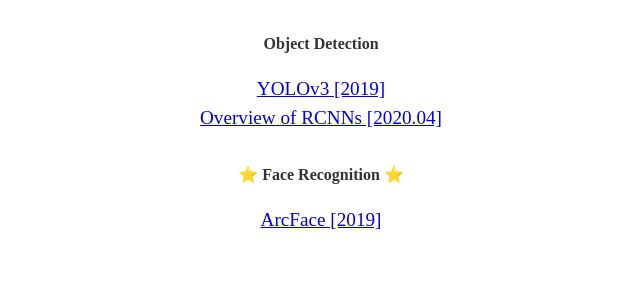
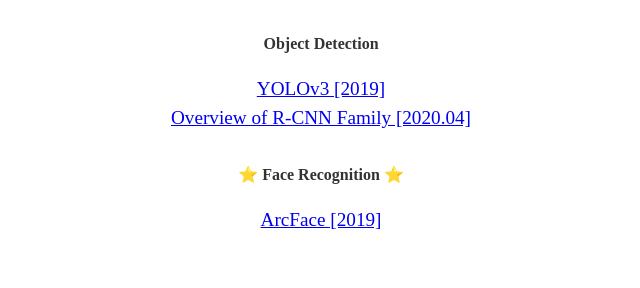
Before and after one commit to Noba1anc3/Noba1anc3.github.io, a Jekyll site: the page built from index.html, in a window 1280 px wide and 900 px high, scrolled down 3822 px. Shown: the part 153-441 px from the top of the window, without its empty margins (319-959 px from the left). Built offline with Jekyll 4.4.1, drawn with Linux system fonts in a browser that asks for light colours; some web fonts are replaced.

Commit message:
Update about.html

```diff
--- a/_includes/about.html
+++ b/_includes/about.html
@@ -64,7 +64,7 @@
   <h4>Object Detection</h4>
   <a target="_blank" href="https://github.com/Noba1anc3/yolov3">YOLOv3 [2019]</a>
   <br>
-  <a target="_blank" href="https://noba1anc3.github.io/2020/04/15/R-CNN Family.html">Overview of RCNNs [2020.04]</a>
+  <a target="_blank" href="https://noba1anc3.github.io/2020/04/15/R-CNN Family.html">Overview of R-CNN Family [2020.04]</a>
 
   <h4>⭐ Face Recognition ⭐</h4>
   <a target="_blank" href="https://github.com/Noba1anc3/ArcFace">ArcFace [2019]</a>
```
